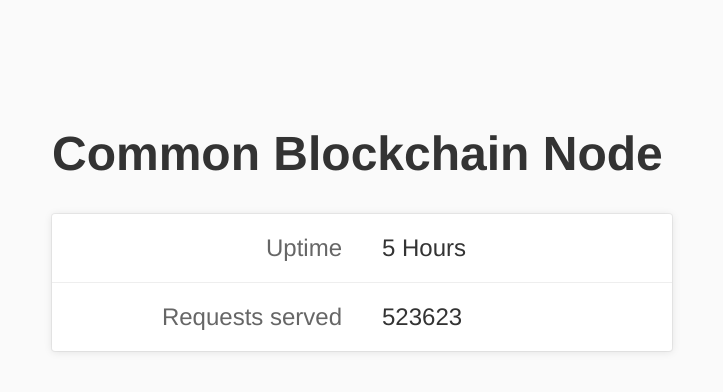
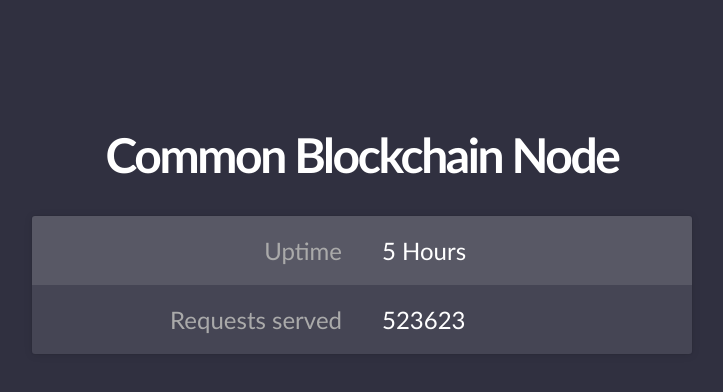
Before and after one commit to mvayngrib/cb-express-router, a website: page public/index.html in a window 1280 px wide. Shown: the whole page, without its empty margins (278-1001 px from the left). Drawn offline with Linux system fonts and the light colour scheme.

Commit message:
css: wider wrapper

```diff
--- a/public/index.html
+++ b/public/index.html
@@ -1,6 +1,6 @@
 <html>
 <link rel="stylesheet" type="text/css" href="style/sheet.css" />
-<body class="nice">
+<body>
 	<div class="wrapper">
 		<h1 class="heading">Common Blockchain Node</h1>
 		<div class="box">
--- a/public/style/sheet.css
+++ b/public/style/sheet.css
@@ -7,13 +7,18 @@ body {
 	background-color: rgb(48, 48, 64);
 	color: white;
 	font-family: Trebuchet MS, Tahoma, Arial, sans-serif;
-	font-size: 24px;
+	font-size: 14px;
 	font-weight: normal;
 }
+h1 {
+	/*color: #333;*/
+	font-weight: bold;
+	letter-spacing: -0.05em;
+	text-align: center;
+}
 .wrapper {
-
 	margin: 10% auto;
-	max-width: 660px;
+	max-width: 700px;
 	padding-left: 20px;
 	padding-right: 20px;
 }
@@ -35,19 +40,27 @@ body {
 .list-item {
 	padding: 20px;
 }
+.label-item {
+	color: #aaa;
+}
 .list-item:nth-child(odd) {
 	background-color: rgba(255,255,255,0.1);
 }
 .label-item {
 	text-align: right;
 }
+@media only screen and (min-width: 620px) {
+	body {
+		font-size: 24px;
+	}
+}
 
 /* nice styles */
 
 .nice {
-	background-color: #fafafa;
+	background-color: #f3f3f3;
 	color: #333;
-	font-family: Helvetica Neue, Helvetica, Arial, sans-serif;
+	/*font-family: Helvetica Neue, Helvetica, Arial, sans-serif;*/
 }
 .nice .box {
 	background-color: white;
```
